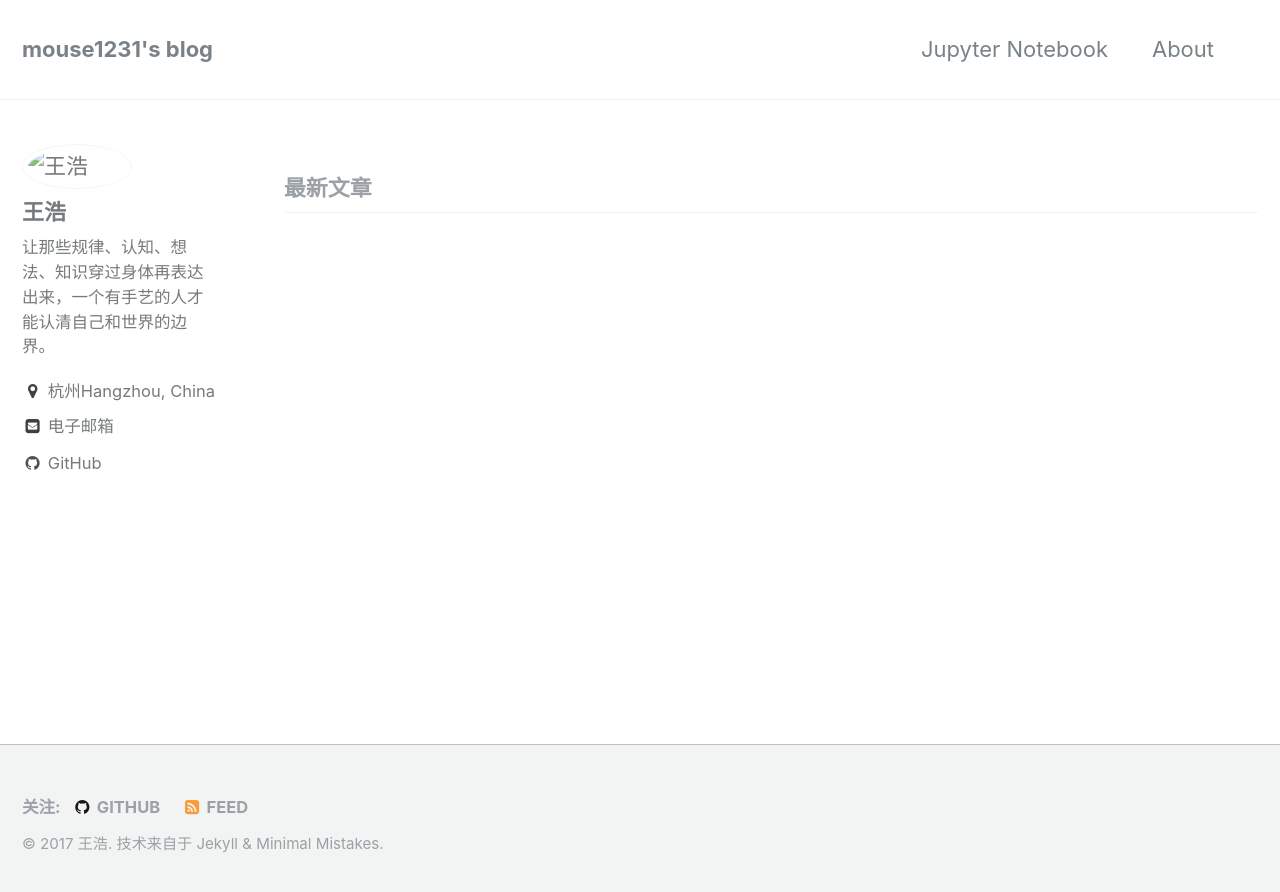
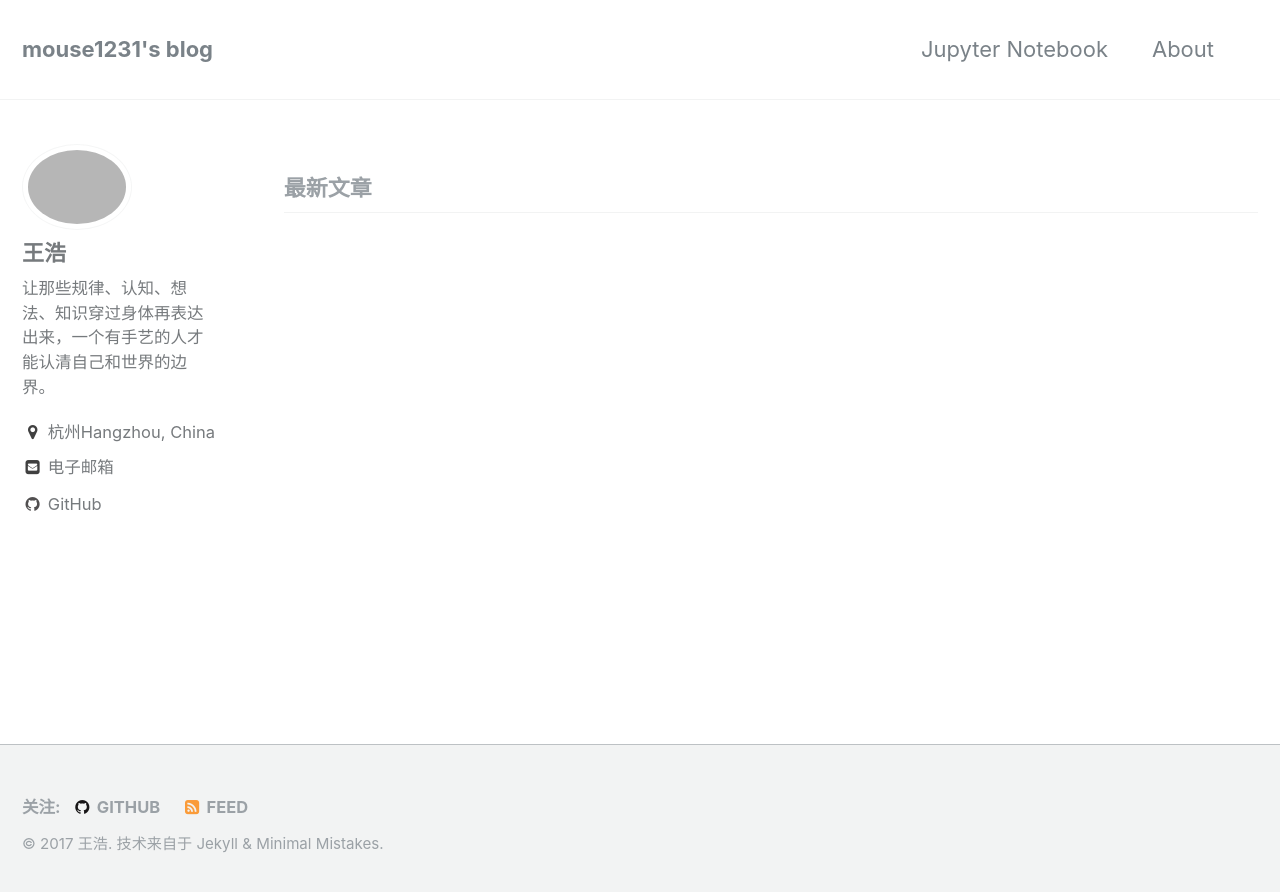
Before and after one commit to mouse1231/mouse1231.github.io, a Jekyll site: the page built from index.html, in a window 1280 px wide. Shown: the top 892 px of the page. Built offline with Jekyll 4.4.1, drawn with Linux system fonts in a browser that asks for light colours; the list of posts is cut into pages by our own code.

Commit message:
photo
photo1

```diff
--- a/_config.yml
+++ b/_config.yml
@@ -78,7 +78,7 @@ analytics:
 # Site Author
 author:
   name             : "王浩"
-  avatar           : "OdJ7ZWH.jpg"
+  avatar           : "mouse1231.png"
   bio              : "让那些规律、认知、想法、知识穿过身体再表达出来，一个有手艺的人才能认清自己和世界的边界。"
   location         : "杭州Hangzhou, China"
   email            : "haowangcv@gmail.com"
```
